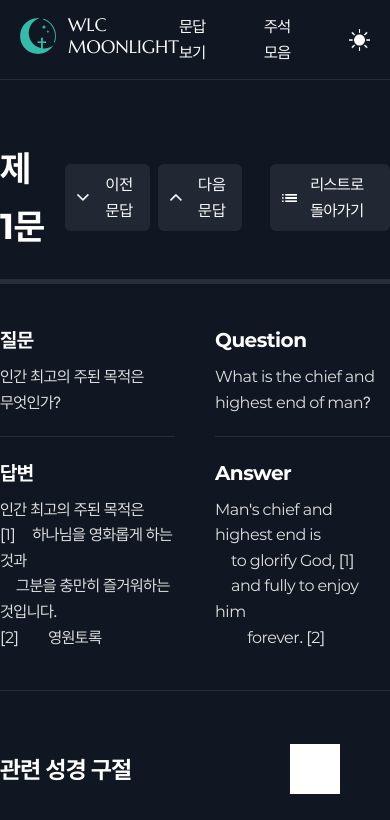
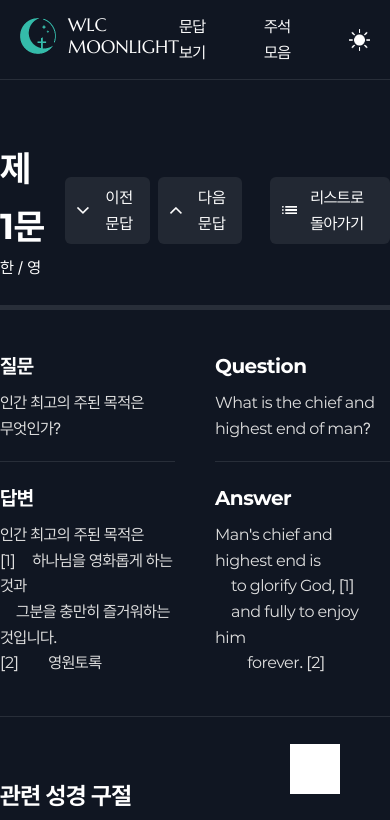
Before and after one commit to onewayay/WLC-MOONLIGHT, a React (Vite) app: page /wlcview/1 in a window 390 px wide. Shown: the top 820 px of the page. Built offline with nearby package versions, Linux system fonts and the light colour scheme.

Commit message:
✨한/영 버튼 및 모바일에서 언어 토글 기능 추가

```diff
--- a/src/pages/WlcVIew.jsx
+++ b/src/pages/WlcVIew.jsx
@@ -4,13 +4,21 @@ import kor_data from '../assets/data/WLC_KOR.json';
 import eng_data from '../assets/data/WLC_ENG.json';
 import wlc_bible_kor from '../assets/data/wlc_bible_kor_v2.json';
 import wlc_bible_eng from '../assets/data/wlc_bible_eng_v2.json';
-import { useEffect } from 'react';
+import { useEffect, useState } from 'react';
 import { addRecentView } from '../utils/recentView';
 
 export default function WlcView() {
   const { qaNum } = useParams(); // 현재 페이지의 문답 숫자
 
   const navigate = useNavigate();
+
+  const [isKor, setIsKor] = useState(true);
+
+  const changeLang = () => {
+    setIsKor(!isKor);
+  };
+
+  console.log(isKor);
 
   // 현재 문답에 알맞는 한글 각주
   const presentKorBible = wlc_bible_kor.filter((item) => {
@@ -34,13 +42,13 @@ export default function WlcView() {
   const footnoteRender = presentKorBible.map((item, idx) => {
     return (
       <li key={idx}>
-        <div className="kor-verse">
+        <div className={`kor-verse ${isKor ? 'active' : ''}`}>
           <strong>
             [{item.num}] {item.bible}
           </strong>
           <p>{item.verse}</p>
         </div>
-        <div className="eng-verse">
+        <div className={`eng-verse ${isKor ? '' : 'active'}`}>
           <strong>
             [{presentEngBible[idx]?.num}] {presentEngBible[idx]?.bible}
           </strong>
@@ -59,7 +67,12 @@ export default function WlcView() {
     <div className="wlc-view">
       <div className="inner">
         <div className="title">
-          <h2>제 {qaNum}문</h2>
+          <div className="num-lang">
+            <h2>제 {qaNum}문</h2>
+            <button type="button" className="lang-btn" onClick={changeLang}>
+              한 / 영
+            </button>
+          </div>
           <div className="move-btns">
             <button type="button" onClick={onClickPrev}>
               이전 문답
@@ -71,7 +84,7 @@ export default function WlcView() {
           </div>
         </div>
         <div className="qna">
-          <div className="kor-qna">
+          <div className={`kor-qna ${isKor ? 'active' : ''}`}>
             <div className="question">
               <strong>질문</strong>
               <p>{kor_data[qaNum].Q}</p>
@@ -81,7 +94,7 @@ export default function WlcView() {
               <pre>{kor_data[qaNum].A}</pre>
             </div>
           </div>
-          <div className="eng-qna">
+          <div className={`eng-qna ${isKor ? '' : 'active'}`}>
             <div className="question">
               <strong>Question</strong>
               <p>{eng_data[qaNum].Q}</p>
```
